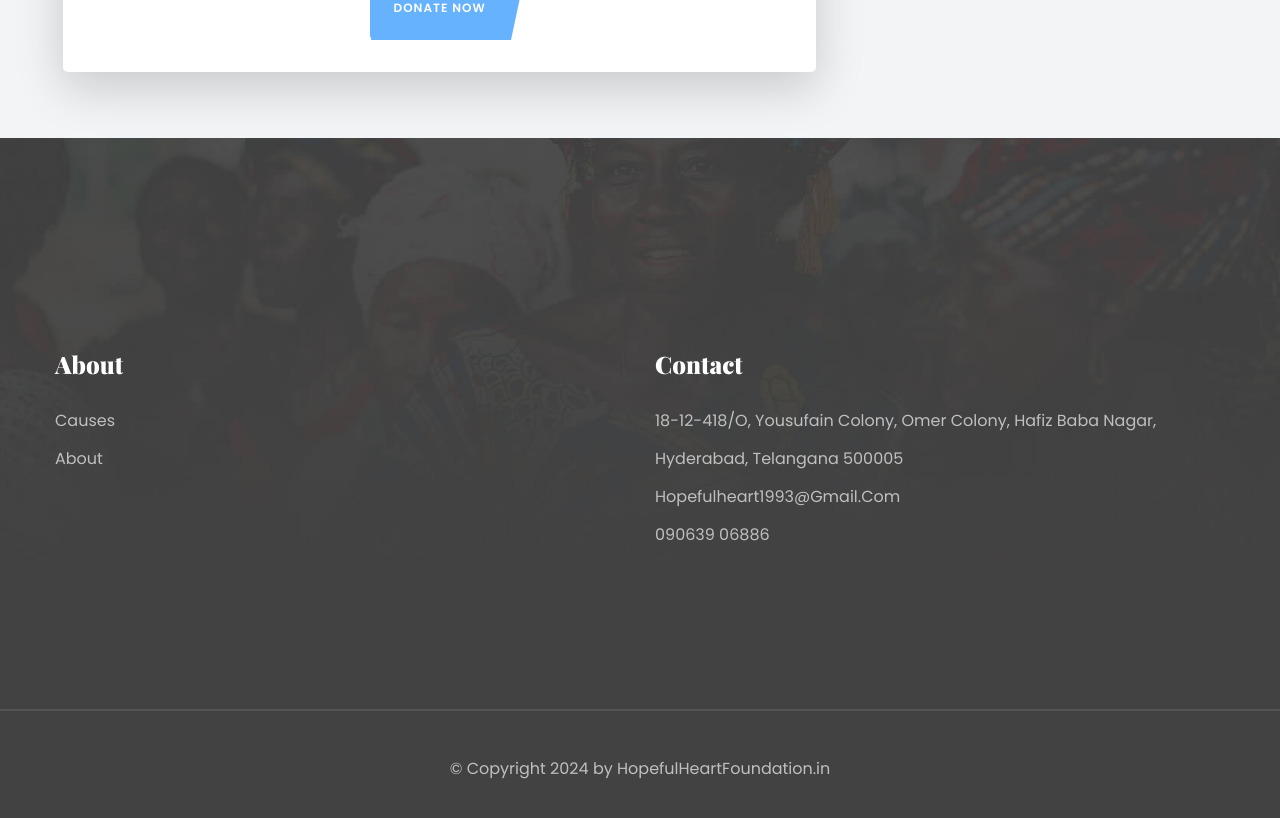
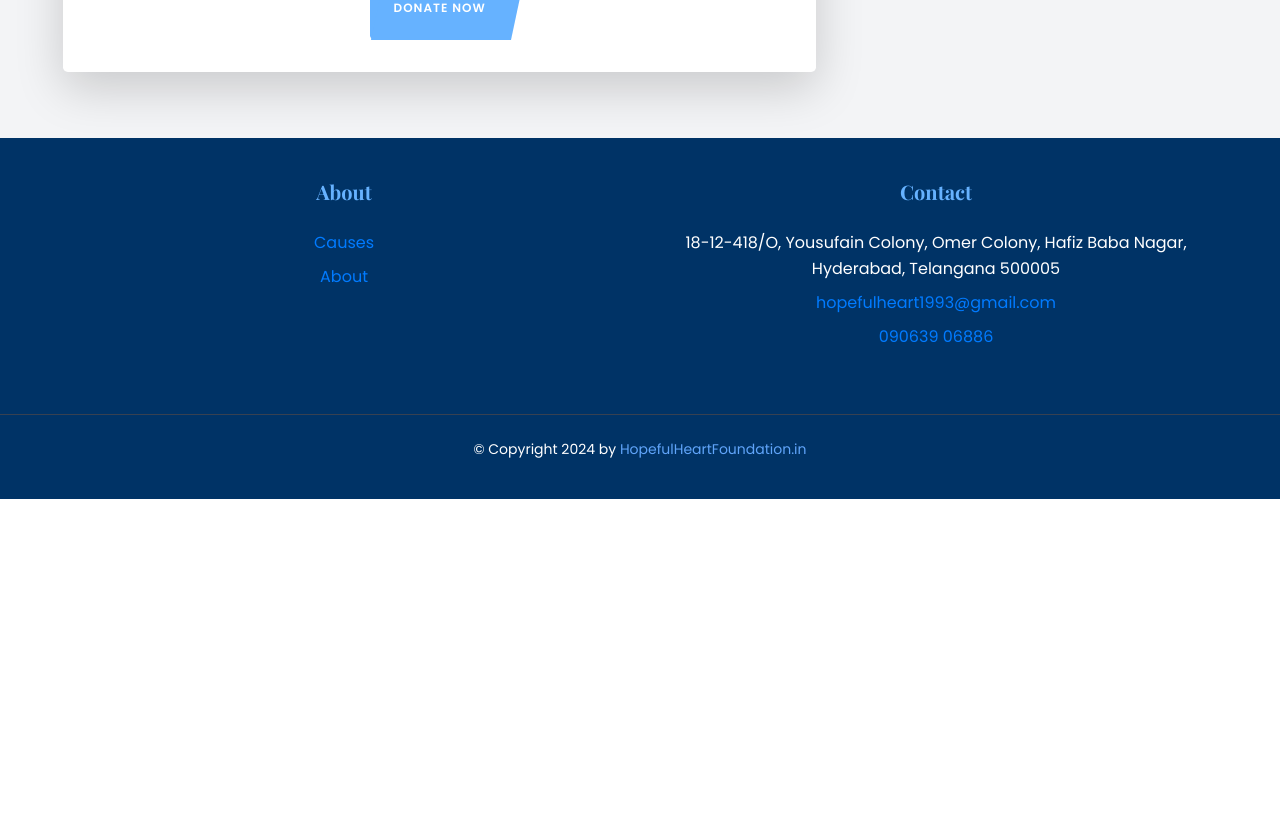
Before and after one commit to Rahmath-001/HHF, a Next.js app in the folder files/: page /donate in a window 1280 px wide. Shown: the part 1280-2098 px from the top of the page. After the commit the page ends 1779 px from the top, so only its background shows below. Built offline with nearby package versions, Linux system fonts and the light colour scheme; some icons are missing; a web font is replaced by a local one.

Commit message:
added footer

```diff
--- a/files/components/Footer.js
+++ b/files/components/Footer.js
@@ -1,113 +1,100 @@
-import React, {Component} from 'react';
+import React, { Component } from "react";
 
 class Footer extends Component {
-    constructor(){
-        super()
+  constructor() {
+    super();
     this.state = {
-          scrollBtn: false
-        }
+      scrollBtn: false,
+    };
   }
 
-    componentDidMount(){
-        window.addEventListener('scroll', this.handleScroll);
+  componentDidMount() {
+    window.addEventListener("scroll", this.handleScroll);
   }
 
   handleScroll = () => {
-
     if (window.scrollY > 100) {
       this.setState({
-            scrollBtn: true
+        scrollBtn: true,
       });
     } else if (window.scrollY < 100) {
       this.setState({
-            scrollBtn: false
+        scrollBtn: false,
       });
     }
-
-    }
+  };
 
   scrollTop = () => {
     window.scrollTo(0, 0);
-    }
+  };
 
   render() {
     return (
-          <div>
-            <section className="footer-area">
-              <div className="newsletter-area">
-                <div className="container">
-                  <div className="row">
-                    {/* <div className="col-lg-6 mx-auto text-center">
-                                    <div className="section-heading footer-heading">
-                                        <div className="section-icon">
-
-                                        </div>
-                                        <h2 className="section__title text__white">Newsletter</h2>
-                                        <p className="section__meta">stay updated</p>
-                                    </div>
-                                    <div className="newsletter-form">
-                                        <div className="form-shared">
-                                            <form action="#">
-                                                <div className="row">
-                                                    <div className="col-lg-9">
-                                                        <div className="form-group">
-                                                            <input type="email" className="form-control"
-                                                                   placeholder="Email address" />
-                                                        </div>
-                                                    </div>
-                                                    <div className="col-lg-3">
-                                                        <button className="theme-btn submit__btn"
-                                                                type="submit">subscribe
-                                                        </button>
-                                                    </div>
-                                                </div>
-                                            </form>
-                                        </div>
-                                    </div>
-                                </div> */}
-                  </div>
-                </div>
-              </div>
-              <div className="footer-top">
-                <div className="container">
-                  <div className="row footer-widget-wrap">
-                    <div className="col footer-item footer-item1">
-                      <h3 className="widget__title">about</h3>
-                      <ul className="foot__links">
+      <footer
+        style={{ backgroundColor: "#003366" }}
+        className="text-white py-10"
+      >
+        {/* Footer top section */}
+        <div className="container mx-auto px-4">
+          <div className="footer-top grid grid-cols-1 md:grid-cols-2 gap-8 text-center md:text-left">
+            {/* About section */}
+            <div className="footer-item">
+              <h3 className="text-xl font-semibold mb-4">About</h3>
+              <ul className="space-y-2">
                 <li>
-                          <a href="/causes">causes</a>
+                  <a href="/causes" className="hover:text-gray-400">
+                    Causes
+                  </a>
                 </li>
                 <li>
-                          <a href="/about">about</a>
+                  <a href="/about" className="hover:text-gray-400">
+                    About
+                  </a>
                 </li>
               </ul>
             </div>
 
-                    <div className="col footer-item footer-item4">
-                      <h3 className="widget__title">contact</h3>
-                      <ul className="contact__info">
+            {/* Contact section */}
+            <div className="footer-item">
+              <h3 className="text-xl font-semibold mb-4">Contact</h3>
+              <ul className="space-y-2">
                 <li>
-                          18-12-418/O, Yousufain Colony, Omer Colony, Hafiz Baba
-                          Nagar, Hyderabad, Telangana 500005
+                  18-12-418/O, Yousufain Colony, Omer Colony, Hafiz Baba Nagar,
+                  Hyderabad, Telangana 500005
                 </li>
                 <li>
-                          <a href="mailto:hopefulheart1993@gmail.com">
+                  <a
+                    href="mailto:hopefulheart1993@gmail.com"
+                    className="hover:text-gray-400"
+                  >
                     hopefulheart1993@gmail.com
                   </a>
                 </li>
                 <li>
-                          <a href="tel:6668880000">090639 06886 </a>
+                  <a href="tel:6668880000" className="hover:text-gray-400">
+                    090639 06886
+                  </a>
                 </li>
               </ul>
-                      <div className="footer__social">
-                        <ul>
+
+              {/* Social media icons */}
+              <div className="mt-4">
+                <ul className="flex justify-center md:justify-start space-x-4">
                   <li>
-                            <a href="#">
+                    <a
+                      href="#"
+                      className="hover:text-gray-400"
+                      aria-label="Facebook"
+                    >
                       <i className="fa fa-facebook"></i>
                     </a>
                   </li>
                   <li>
-                            <a href="#">
+                    <a
+                      href="#"
+                      className="hover:text-gray-400"
+                      aria-label="Instagram"
+                    >
                       <i className="fa fa-instagram"></i>
                     </a>
                   </li>
@@ -116,33 +103,34 @@ class Footer extends Component {
             </div>
           </div>
         </div>
-              </div>
-              <div className="footer-copyright">
-                <div className="container">
-                  <div className="row">
-                    <div className="col-lg-12">
-                      <div className="copyright-desc">
-                        <p>
+
+        {/* Footer bottom section */}
+        <div className="border-t border-gray-700 mt-10 pt-6">
+          <div className="container mx-auto px-4 text-center">
+            <p className="text-sm">
               © Copyright 2024 by{" "}
-                          <a href="hopefulheartfoundation.in">
+              <a
+                href="https://hopefulheartfoundation.in"
+                className="text-blue-400 hover:underline"
+              >
                 HopefulHeartFoundation.in
               </a>
             </p>
           </div>
         </div>
-                  </div>
-                </div>
-              </div>
-            </section>
 
+        {/* Back to top button */}
         <div
           onClick={this.scrollTop}
           id="back-to-top"
-              className={this.state.scrollBtn ? "back-btn-shown" : ""}
+          className={`fixed bottom-4 right-4 p-3 bg-blue-600 text-white rounded-full cursor-pointer shadow-lg transition-opacity ${
+            this.state.scrollBtn ? "opacity-100" : "opacity-0"
+          }`}
+          title="Go top"
         >
-              <i className="fa fa-angle-up" title="Go top"></i>
+          <i className="fa fa-angle-up"></i>
         </div>
-          </div>
+      </footer>
     );
   }
 }
```
Lines whose indentation alone changed are shown as unchanged.
